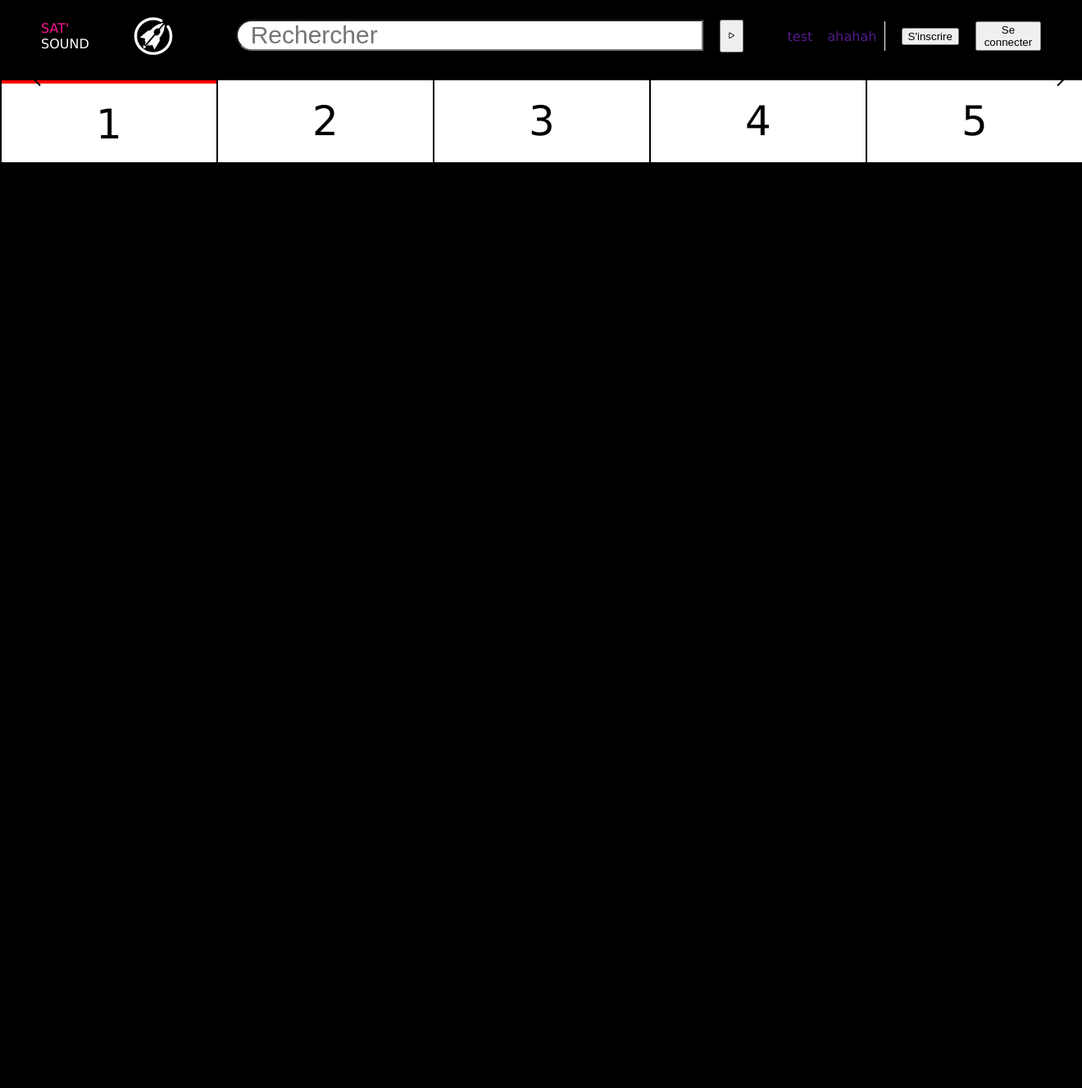
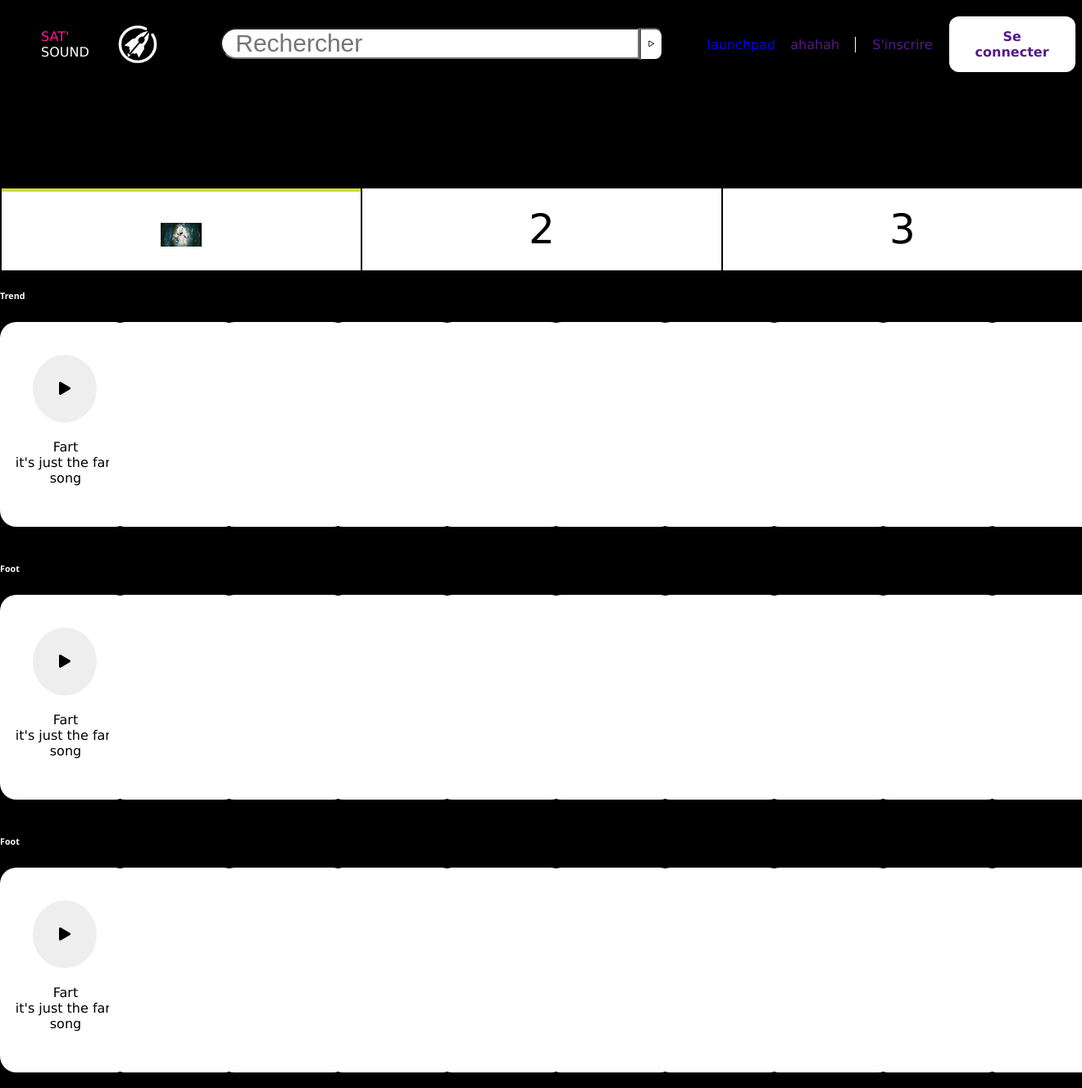
Before and after one commit to DylanMrn/Sat-Sound, a PHP site: page / in a window 1320 px wide. Shown: the whole page at 82% size. Before the commit the page ends 198 px from the top, so only its background shows below. Run offline with PHP 8.4, Linux system fonts and the light colour scheme; some libraries are stand-ins or nearby versions.

Commit message:
update 19/05

```diff
--- a/css/header.css
+++ b/css/header.css
@@ -68,6 +68,7 @@
     align-items: center;
     color: white;
     list-style-type: none;
+    margin: 0;
 }
 
 li {
@@ -81,17 +82,36 @@
 
 button  {
     /*color: white;*/
-    margin-left: 20px;
-
+    border-bottom-right-radius: 10px;
+    border-top-right-radius: 10px;
+    background-color: white;
 }
 
+.connect {
+    margin: 10px;
+    border: none;
+    color: white;
+    padding: 15px 32px;
+    text-align: center;
+    text-decoration: none;
+    display: inline-block;
+    font-size: 16px;
+    background-color: white;
+    border-radius: 12px;
+    color: black;
+    font-weight: bold;
+}
 
+.register {
+    border-left: solid 1px white;
+    margin: 10px;
+    padding-left: 20px;
+}
 
 .button {
     display: flex;
     flex-direction: row;
     align-items: center;
-    border-left: solid 1px white;
 }
 
 .searchbar {
@@ -169,3 +189,46 @@
     animation-direction: alternate;
     animation-fill-mode: forwards;
 }
+
+.card {
+    width: 160px;
+    margin: 0px auto;
+    background-color: white;
+    height: 250px;
+    border-radius: 20px;
+}
+
+.play {
+    display:inline-block;
+    place-items:center;
+    cursor:pointer;
+    padding:2rem;
+    background:#efeeee;
+    border-radius:50%;
+    margin: 40px 40px 20px 40px;
+}
+
+.title {
+    text-align: center;
+}
+
+.sub-title {
+    text-align: center;
+}
+
+#owl-demo .item h1{
+    display: block;
+    width: 100%;
+    height: auto;
+    text-align:center;
+  }
+  #owl-demo .item{
+    padding:40px 0;
+  }
+
+  .slide-progress {
+    width: 0;
+    max-width: 100%;
+    height: 4px;
+    background: #CDDC39;
+  }
--- a/css/test.css
+++ /dev/null
@@ -1,16 +0,0 @@
-#owl-demo .item h1{
-    display: block;
-    width: 100%;
-    height: auto;
-    text-align:center;
-  }
-  #owl-demo .item{
-    padding:40px 0;
-  }
-
-  .slide-progress {
-    width: 0;
-    max-width: 100%;
-    height: 4px;
-    background: red;
-  }
--- a/index.php
+++ b/index.php
@@ -9,11 +9,10 @@
         <link rel="stylesheet" href="css/header.css">
         <link rel="stylesheet" href="owl/js/owl.carousel.min.css">
         <link rel="stylesheet" href="css/carousel.css">
-        <link rel="stylesheet" href="css/test.css">
+        <link rel="stylesheet" href="https://cdnjs.cloudflare.com/ajax/libs/font-awesome/5.15.3/css/all.min.css"/>
 
-        <script src="https://ajax.googleapis.com/ajax/libs/jquery/3.6.3/jquery.min.js"></script>
         <script src="js/jquery-3.6.4.min.js"></script>
-        <script src="owl/js/owl.carousel.min.js"></script>
+        <script src="https://cdnjs.cloudflare.com/ajax/libs/OwlCarousel2/2.3.4/owl.carousel.min.js"></script>
     </head>
     <style>
         html,body {font-family:"Verdana",sans-serif}
@@ -43,14 +42,18 @@
             <div id="end">
                 <ul>
                     <li>
-                        <a href=""> test </a>
+                        <a href="launch.php"> launchpad </a>
                     </li>
                     <li>
                         <a href=""> ahahah </a>
                     </li>
                     <div class="button">
-                        <button> S'inscrire </button>
-                        <button> Se connecter </button>
+                        <div class="register">
+                            <a href=''> S'inscrire </a>
+                        </div>
+                        <div class="connect">
+                            <a href=''> Se connecter </a>
+                        </div>
                     </div>
                 </ul>
             </div>
@@ -59,52 +62,117 @@
     <section>
         <div id="my-carousel" class="owl-carousel">
             <div class="item">
-  <img src="//via.placeholder.com/1350x250?text=1" alt="" />
+                <img src="" alt="" />
             </div>
             <div class="item">
-  <img src="//via.placeholder.com/1350x250?text=2" alt="" />
+                <img src="" alt="" />
             </div>
             <div class="item">
-  <img src="//via.placeholder.com/1350x250?text=3" alt="" />
- </div>
-<div class="item">
-  <img src="//via.placeholder.com/1350x250?text=4" alt="" />
- </div>
-<div class="item">
-  <img src="//via.placeholder.com/1350x250?text=5" alt="" />
+                <img src="gensh.jpg" alt="" style="width: 200px;"/>
             </div>
         </div>
 
-
         <div class="navigation-img-wrapper">
-        <div style="justify-content: space-around;display: flex;">
+            <div style="justify-content: space-around; display: flex;">
                 <div class="navigator" data-item="0">
-                <div class="content"> 1 </div>
+                    <div class="content"> <img src="gensh.jpg" alt="" /> </div>
                 </div>
                 <div class="navigator" data-item="1"> 2 </div>
                 <div class="navigator" data-item="2"> 3 </div>
-            <div class="navigator" data-item="3"> 4 </div>
-            <div class="navigator" data-item="4"> 5 </div>
             </div>
         </div>
-</body>
-
     </section>
     <body>
-
+        <section>
+            <h6 style="color: white;"> Trend </h6>
+            <div id="card-carousel" class="owl-carousel">
+                <div class="card">
+                    <div class="play"><i class="fas fa-play"></i></div>
+                    <div class="title"> Fart </div>
+                    <div class="sub-title"> it's just the fart song </div>
+                </div>
+                <div class="card"> </div>
+                <div class="card"> </div>
+                <div class="card"> </div>
+                <div class="card"> </div>
+                <div class="card"> </div>
+                <div class="card"> </div>
+                <div class="card"> </div>
+                <div class="card"> </div>
+                <div class="card"> </div>
+                <div class="card"> </div>
+                <div class="card"> </div>
+            </div>
+        </section>
+        <section>
+            <h6 style="color: white;"> Foot </h6>
+            <div id="card-carousel-foot" class="owl-carousel">
+                <div class="card">
+                    <div class="play"><i class="fas fa-play"></i></div>
+                    <div class="title"> Fart </div>
+                    <div class="sub-title"> it's just the fart song </div>
+                </div>
+                <div class="card"> </div>
+                <div class="card"> </div>
+                <div class="card"> </div>
+                <div class="card"> </div>
+                <div class="card"> </div>
+                <div class="card"> </div>
+                <div class="card"> </div>
+                <div class="card"> </div>
+                <div class="card"> </div>
+                <div class="card"> </div>
+                <div class="card"> </div>
+            </div>
+        </section>
+        <section>
+            <h6 style="color: white;"> Foot </h6>
+            <div id="card-carousel-next" class="owl-carousel">
+                <div class="card">
+                    <div class="play"><i class="fas fa-play"></i></div>
+                    <div class="title"> Fart </div>
+                    <div class="sub-title"> it's just the fart song </div>
+                </div>
+                <div class="card"> </div>
+                <div class="card"> </div>
+                <div class="card"> </div>
+                <div class="card"> </div>
+                <div class="card"> </div>
+                <div class="card"> </div>
+                <div class="card"> </div>
+                <div class="card"> </div>
+                <div class="card"> </div>
+                <div class="card"> </div>
+                <div class="card"> </div>
+            </div>
+        </section>
     </body>
     <footer>
     </footer>
 </html>
 <script>
-    $('.owl-tag').owlCarousel({
+    $(document).ready(function() {
+
+        $('#card-carousel').owlCarousel({
             loop:false,
             margin:10,
-        nav: true,
-        items:6,
+            nav: false,
+            items:10,
         });
 
-    $(document).ready(function() {
+        $('#card-carousel-foot').owlCarousel({
+            loop:false,
+            margin:10,
+            nav: false,
+            items:10,
+        });
+
+        $('#card-carousel-next').owlCarousel({
+            loop:false,
+            margin:10,
+            nav: false,
+            items:10,
+        });
 
         $('#my-carousel').owlCarousel({
             loop : true,
@@ -132,10 +200,8 @@
         $('#my-carousel').on('changed.owl.carousel', function(ev) {
             var item_index = ev.page.index;
             $('.navigator').removeClass('active').eq(item_index).addClass('active');
-        $('.navigator').children(".slide-progress").eq(item_index).remove();
+            $('.navigator').children(".slide-progress").first().remove();
             $('.navigator').eq(item_index).prepend('<div class="slide-progress"></div>');
-
-        console.log($('.navigator'));
         });
 
         $('.navigator').on('click', function() {
@@ -145,7 +211,6 @@
         });
 
         function startProgressBar() {
-    // apply keyframe animation
         $(".slide-progress").css({
             width: "100%",
             transition: "width 10000ms"
@@ -169,5 +234,4 @@
             $('.navigator').eq(0).addClass('active');
             $('.navigator').eq(0).prepend('<div class="slide-progress"></div>');
         });
-
 </script>
```
Also changed, not shown: css/launch.css (added, +15 -0 lines), launch.php (added, +88 -0 lines), test.php (deleted, +0 -76 lines), gensh.jpg (added), 1 other file. Lines whose indentation alone changed are shown as unchanged.
